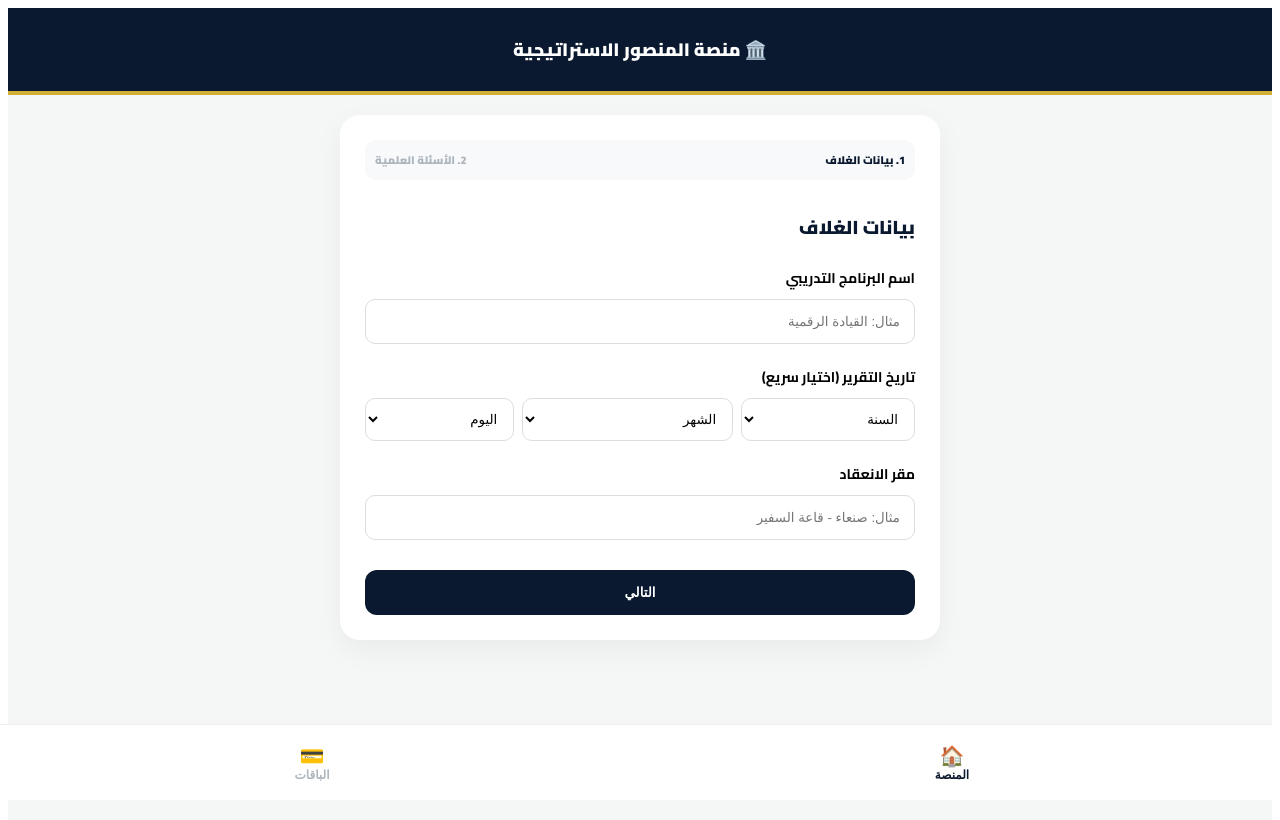
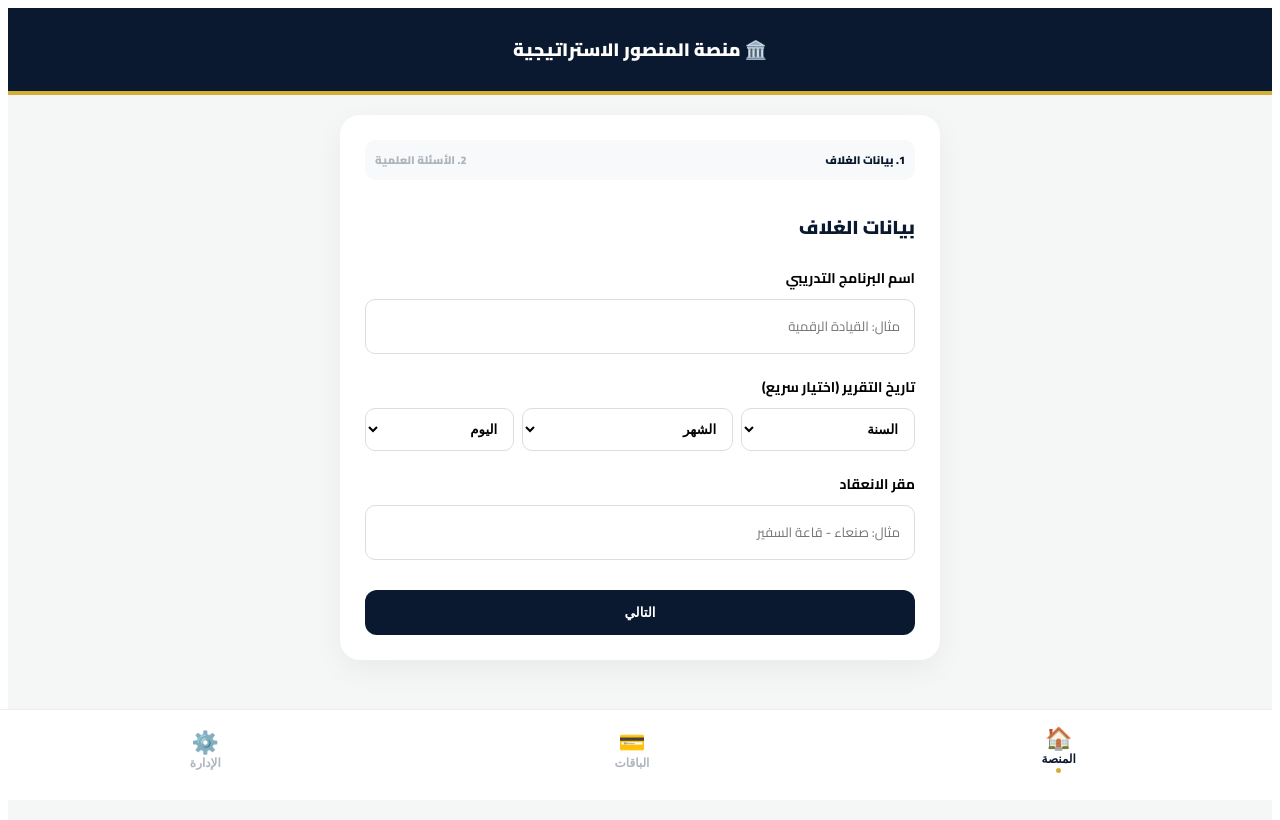
Before and after one commit to al-mansoour-ai/almansour-executive, a Next.js app: page / in a window 1280 px wide. Shown: the top 820 px of the page. Built offline with nearby package versions, Linux system fonts and the light colour scheme.

Commit message:
Update index.js

```diff
--- a/pages/index.js
+++ b/pages/index.js
@@ -3,11 +3,10 @@ import Head from 'next/head';
 import { trainingData } from '../src/data/training';
 import PricingSection from '../src/components/Pricing';
 
-export default function SovereignModularUI() {
+export default function SovereignFullUI() {
   const [currentStep, setCurrentStep] = useState(0);
   const [activeTab, setActiveTab] = useState('platform');
 
-  // مصفوفات التاريخ الذكية
   const years = Array.from({ length: 30 }, (_, i) => 2026 - i);
   const months = ["يناير", "فبراير", "مارس", "أبريل", "مايو", "يونيو", "يوليو", "أغسطس", "سبتمبر", "أكتوبر", "نوفمبر", "ديسمبر"];
   const days = Array.from({ length: 31 }, (_, i) => i + 1);
@@ -15,9 +14,9 @@ export default function SovereignModularUI() {
   const step = trainingData.steps[currentStep];
 
   return (
-    <div dir="rtl" style={{ backgroundColor: "#f4f7f6", minHeight: "100vh", fontFamily: "'Cairo', sans-serif", paddingBottom: "90px" }}>
+    <div dir="rtl" style={{ backgroundColor: "#f4f7f6", minHeight: "100vh", fontFamily: "'Cairo', sans-serif", paddingBottom: "100px" }}>
       <Head>
-        <title>المنصور - المنهجية الموزعة</title>
+        <title>منصة المنصور - النظام الكامل</title>
         <link href="https://fonts.googleapis.com/css2?family=Cairo:wght@400;700;900&display=swap" rel="stylesheet" />
       </Head>
 
@@ -26,12 +25,25 @@ export default function SovereignModularUI() {
       </div>
 
       <main style={{ maxWidth: "600px", margin: "20px auto", padding: "0 15px" }}>
+
+        {/* قسم الباقات */}
         {activeTab === 'pricing' && <PricingSection />}
 
+        {/* قسم الإدارة (الجديد) */}
+        {activeTab === 'admin' && (
+          <div style={{ background: "white", borderRadius: "20px", padding: "30px", textAlign: "center", boxShadow: "0 10px 30px rgba(0,0,0,0.05)" }}>
+            <div style={{ fontSize: "50px", marginBottom: "20px" }}>⚙️</div>
+            <h3 style={{ color: "#0a192f", fontWeight: 900 }}>ركن الإدارة والتحكم</h3>
+            <p style={{ color: "#7f8c8d", fontSize: "14px" }}>هنا ستتمكن من إدارة التقارير المولدة، مراجعة اشتراكات العملاء، وتخصيص نماذج المنهجيات العلمية.</p>
+            <div style={{ marginTop: "20px", padding: "15px", background: "#f8f9fa", borderRadius: "10px", border: "1px dashed #d4af37", color: "#d4af37", fontWeight: 700 }}>
+              قيد التطوير البرمجي السيادي...
+            </div>
+          </div>
+        )}
+
+        {/* قسم المنصة الرئيسي */}
         {activeTab === 'platform' && (
           <div style={{ background: "white", borderRadius: "20px", padding: "25px", boxShadow: "0 10px 30px rgba(0,0,0,0.05)" }}>
-
-            {/* نظام المراحل */}
             <div style={{ display: "flex", justifyContent: "space-between", marginBottom: "30px", background: "#f8f9fa", padding: "10px", borderRadius: "10px" }}>
               {trainingData.steps.map((s, i) => (
                 <div key={i} style={{ fontSize: "11px", fontWeight: 900, color: i === currentStep ? "#0a192f" : "#adb5bd" }}>{i+1}. {s.label}</div>
@@ -40,44 +52,42 @@ export default function SovereignModularUI() {
 
             <h3 style={{ color: "#0a192f", fontWeight: 900, marginBottom: "20px" }}>{step.label}</h3>
 
-            {/* الحقول الذكية */}
             {step.fields && step.fields.map(f => (
               <div key={f.id} style={{ marginBottom: "20px" }}>
                 <label style={{ display: "block", fontWeight: 700, marginBottom: "8px", fontSize: "14px" }}>{f.label}</label>
                 {f.type === 'strategic-date' ? (
                   <div style={{ display: "flex", gap: "8px" }}>
-                    <select style={{ flex: 1.2, padding: "12px", borderRadius: "10px", border: "1px solid #ddd", background: "white" }}>
+                    <select style={{ flex: 1.2, padding: "12px", borderRadius: "10px", border: "1px solid #ddd", background: "white", fontWeight: 700 }}>
                       <option>السنة</option>
                       {years.map(y => <option key={y}>{y}</option>)}
                     </select>
-                    <select style={{ flex: 1.5, padding: "12px", borderRadius: "10px", border: "1px solid #ddd", background: "white" }}>
+                    <select style={{ flex: 1.5, padding: "12px", borderRadius: "10px", border: "1px solid #ddd", background: "white", fontWeight: 700 }}>
                       <option>الشهر</option>
                       {months.map((m, i) => <option key={i}>{m}</option>)}
                     </select>
-                    <select style={{ flex: 1, padding: "12px", borderRadius: "10px", border: "1px solid #ddd", background: "white" }}>
+                    <select style={{ flex: 1, padding: "12px", borderRadius: "10px", border: "1px solid #ddd", background: "white", fontWeight: 700 }}>
                       <option>اليوم</option>
                       {days.map(d => <option key={d}>{d}</option>)}
                     </select>
                   </div>
                 ) : (
-                  <input type="text" placeholder={f.placeholder} style={{ width: "100%", padding: "14px", borderRadius: "10px", border: "1px solid #ddd", boxSizing: "border-box" }} />
+                  <input type="text" placeholder={f.placeholder} style={{ width: "100%", padding: "14px", borderRadius: "10px", border: "1px solid #ddd", boxSizing: "border-box", fontFamily: "inherit" }} />
                 )}
               </div>
             ))}
 
-            {/* الأسئلة */}
             {step.questions && step.questions.map(q => (
               <div key={q.id} style={{ marginBottom: "25px" }}>
                 <label style={{ display: "block", fontWeight: 900, fontSize: "16px", marginBottom: "8px" }}>{q.id}. {q.q}</label>
                 <div style={{ background: "#fff9db", padding: "10px", borderRadius: "8px", borderRight: "4px solid #fab005", fontSize: "12px" }}>
                   <b>💡 إرشاد:</b> {q.hint}<br/><i>{q.example}</i>
                 </div>
-                <textarea rows="3" style={{ width: "100%", padding: "14px", marginTop: "10px", borderRadius: "10px", border: "1px solid #eee" }}></textarea>
+                <textarea rows="3" style={{ width: "100%", padding: "14px", marginTop: "10px", borderRadius: "10px", border: "1px solid #eee", fontFamily: "inherit" }}></textarea>
               </div>
             ))}
 
             <div style={{ display: "flex", gap: "10px", marginTop: "30px" }}>
-              {currentStep > 0 && <button onClick={() => setCurrentStep(0)} style={{ flex: 1, padding: "15px", borderRadius: "12px", background: "white", border: "1px solid #ddd" }}>السابق</button>}
+              {currentStep > 0 && <button onClick={() => setCurrentStep(0)} style={{ flex: 1, padding: "15px", borderRadius: "12px", background: "white", border: "1px solid #ddd", fontWeight: 700 }}>السابق</button>}
               <button onClick={() => currentStep < trainingData.steps.length - 1 ? setCurrentStep(currentStep + 1) : null} style={{ flex: 2, padding: "15px", borderRadius: "12px", background: "#0a192f", color: "white", fontWeight: 900, border: "none" }}>
                 {currentStep < trainingData.steps.length - 1 ? "التالي" : "توليد التقرير 📄"}
               </button>
@@ -86,11 +96,17 @@ export default function SovereignModularUI() {
         )}
       </main>
 
-      <nav style={{ position: "fixed", bottom: 0, width: "100%", height: "75px", background: "white", display: "flex", borderTop: "1px solid #eee" }}>
-        {[ {id: 'platform', l: 'المنصة', i: '🏠'}, {id: 'pricing', l: 'الباقات', i: '💳'} ].map(tab => (
-          <button key={tab.id} onClick={() => setActiveTab(tab.id)} style={{ flex: 1, border: "none", background: "none", color: activeTab === tab.id ? "#0a192f" : "#adb5bd" }}>
-            <div style={{ fontSize: "20px" }}>{tab.i}</div>
+      {/* الشريط السفلي الكامل (ثلاثة أزرار) */}
+      <nav style={{ position: "fixed", bottom: 0, width: "100%", height: "80px", background: "white", display: "flex", borderTop: "1px solid #eee", zIndex: 1000, paddingBottom: "10px" }}>
+        {[
+          {id: 'platform', l: 'المنصة', i: '🏠'},
+          {id: 'pricing', l: 'الباقات', i: '💳'},
+          {id: 'admin', l: 'الإدارة', i: '⚙️'}
+        ].map(tab => (
+          <button key={tab.id} onClick={() => setActiveTab(tab.id)} style={{ flex: 1, border: "none", background: "none", color: activeTab === tab.id ? "#0a192f" : "#adb5bd", cursor: "pointer", transition: "0.3s" }}>
+            <div style={{ fontSize: "22px" }}>{tab.i}</div>
             <div style={{ fontSize: "12px", fontWeight: 900 }}>{tab.l}</div>
+            {activeTab === tab.id && <div style={{ width: "5px", height: "5px", background: "#d4af37", borderRadius: "50%", margin: "2px auto" }}></div>}
           </button>
         ))}
       </nav>
```
